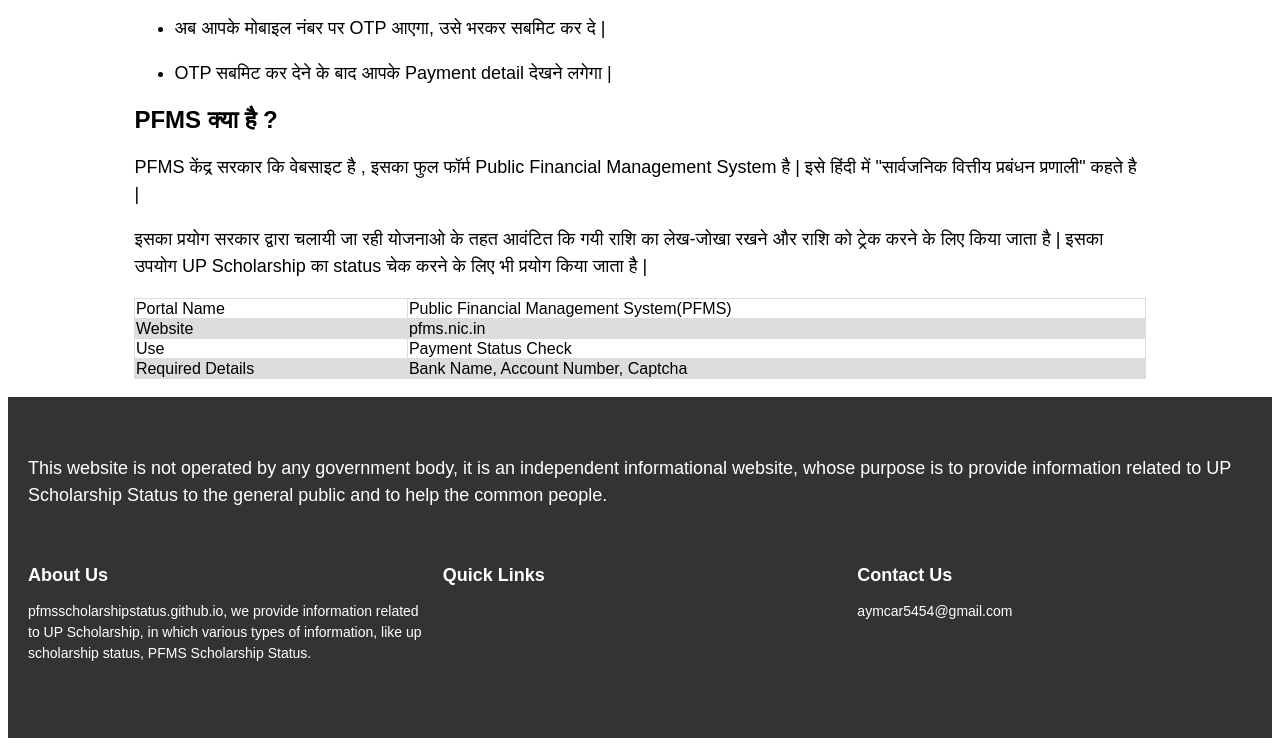
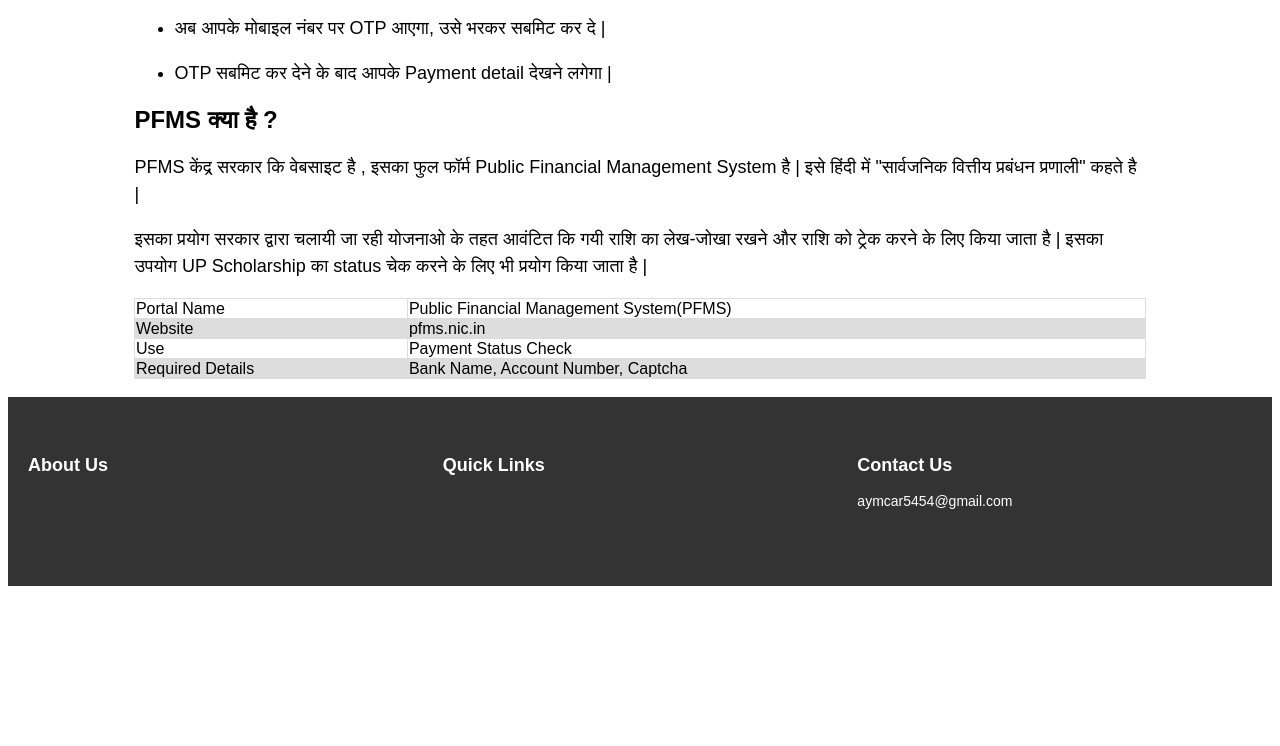
Before and after one commit to ayushman-card/ayushman-card.github.io, a plain HTML site: page index.html in a window 1280 px wide. Shown: the part 1672-2418 px from the top of the page. After the commit the page ends 2266 px from the top, so only its background shows below. Drawn offline with Linux system fonts and the light colour scheme.

Commit message:
Update index.html

```diff
--- a/index.html
+++ b/index.html
@@ -79,10 +79,8 @@
 </div>
 <footer class="footer">
   <div class="footer-container">
-    <p>This website is not operated by any government body, it is an independent informational website, whose purpose is to provide information related to UP Scholarship Status to the general public and to help the common people.</p>
     <div class="footer-left">
       <h3>About Us</h3>
-      <p>pfmsscholarshipstatus.github.io, we provide information related to UP Scholarship, in which various types of information, like up scholarship status, PFMS Scholarship Status.</p>
     </div>
 
     <div class="footer-middle">
```
